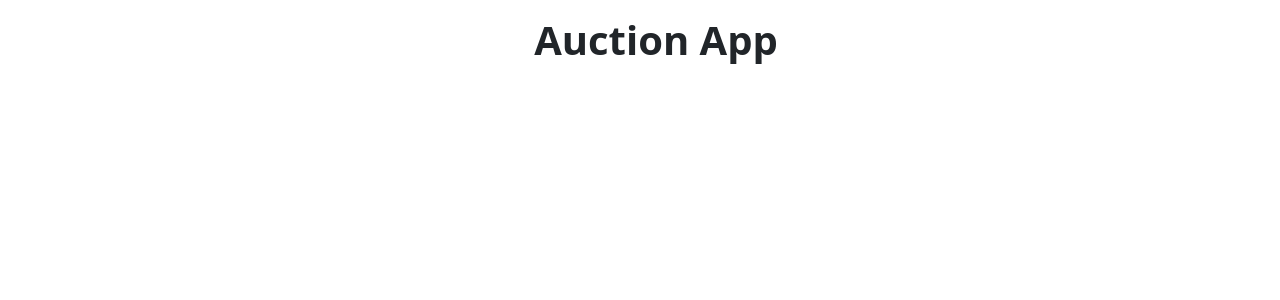
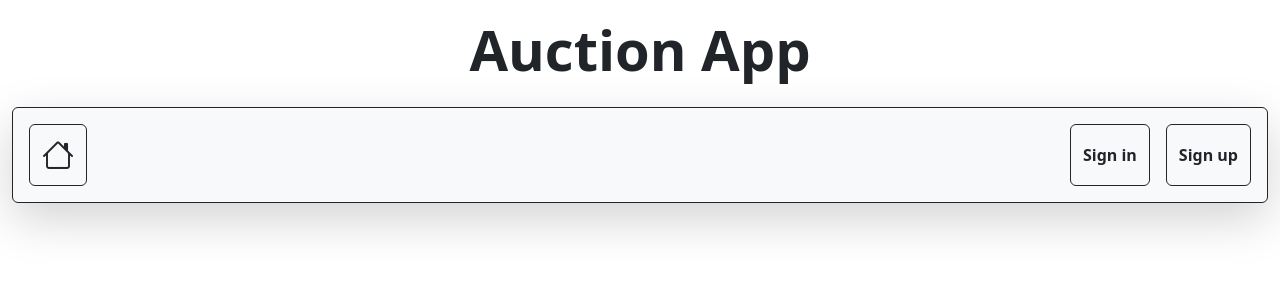
Before and after one commit to OskarProgrammer/AuctionAPP, a React (Vite) app: page / in a window 1280 px wide. Shown: the top 300 px of the page. Built offline with nearby package versions, Linux system fonts and the light colour scheme.

Commit message:
Adding NavBar tag to the MainLayout.jsx

```diff
--- a/src/Layouts/MainLayout/MainLayout.jsx
+++ b/src/Layouts/MainLayout/MainLayout.jsx
@@ -1,10 +1,14 @@
+import { NavBar } from "../../components/NavBar/NavBar"
 
 
 export const MainLayout = () => {
 
     return (
-        <div className="container-fluid m-3">
-            <h1 className="display fw-bold text-center">Auction App</h1>
+        <div className="container-fluid">
+            <h1 className="display-4 fw-bold text-center p-3">Auction App</h1>
+
+            <NavBar/>
+
         </div>
     )
 }
```
